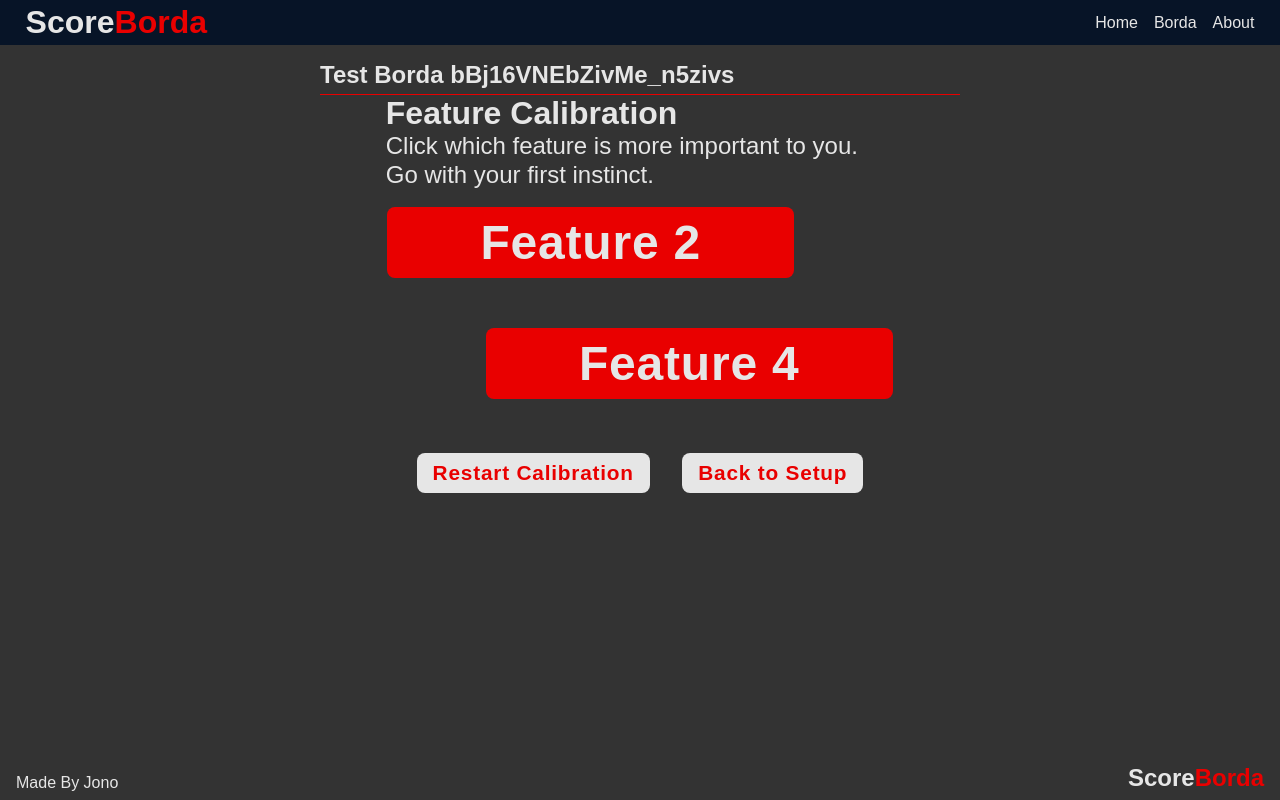
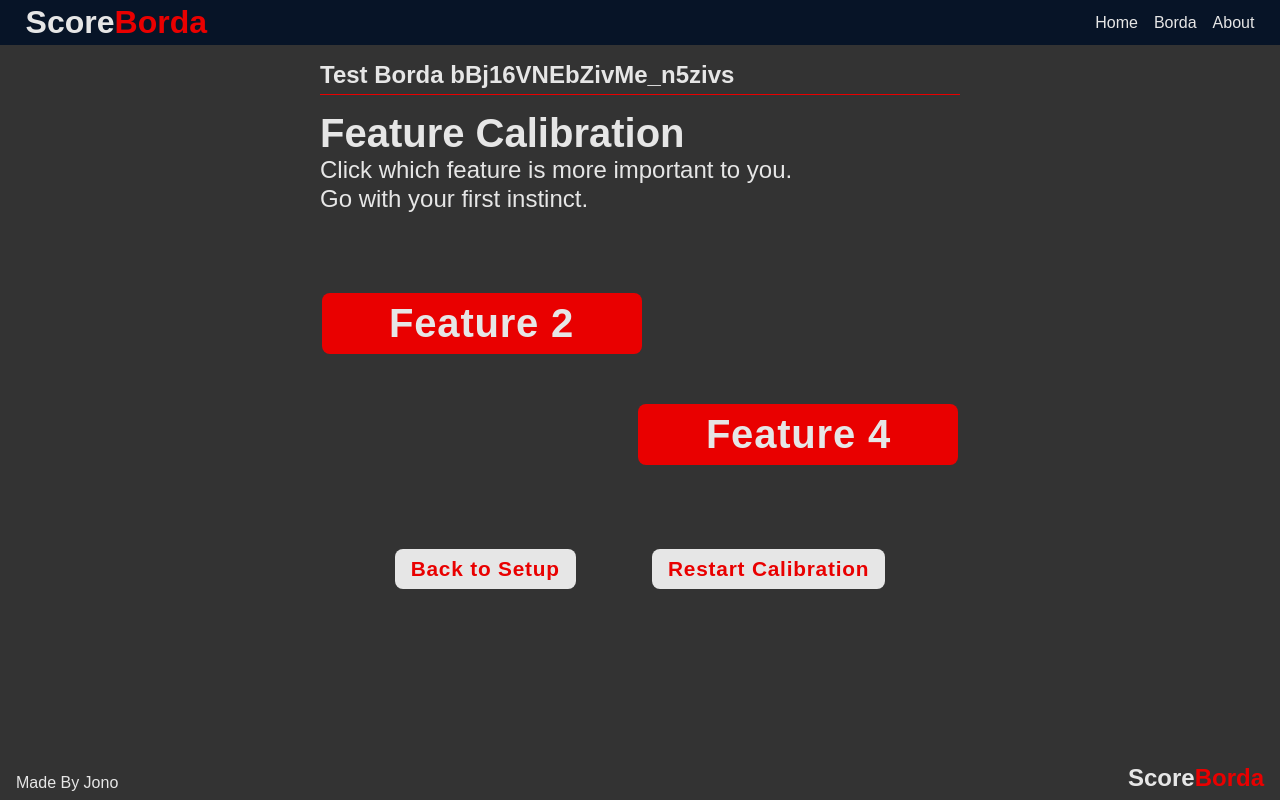
Before and after one commit to JonoAugustine/ScoreBorda, a Next.js app: page /borda in a window 1280 px wide. Both pictures are taken after a click on the button "Go To Calibration". Built offline with nearby package versions, Linux system fonts and the light colour scheme.

Commit message:
feat: improve calibration layout and style

```diff
--- a/src/Screens/FeatureCalibration.tsx
+++ b/src/Screens/FeatureCalibration.tsx
@@ -61,7 +61,7 @@ export default function FeatureCalibration({
   return (
     <div className="screen calibration">
       <header>
-        <h1>Feature Calibration</h1>
+        <h2>Feature Calibration</h2>
         <p>Click which feature is more important to you.</p>
         <p>Go with your first instinct.</p>
       </header>
@@ -71,19 +71,19 @@ export default function FeatureCalibration({
       </section>
       <div className="progress-buttons">
         <button
+          onClick={cancel}
+          style={{ alignSelf: "flex-start" }}
+          className="invert"
+        >
+          Back to Setup
+        </button>
+        <button
           onClick={restart}
           style={{ alignSelf: "flex-start" }}
           className="invert"
         >
           Restart Calibration
         </button>
-        <button
-          onClick={cancel}
-          style={{ alignSelf: "flex-start" }}
-          className="invert"
-        >
-          Back to Setup
-        </button>
       </div>
     </div>
   )
--- a/src/style/screens/_calibration.scss
+++ b/src/style/screens/_calibration.scss
@@ -8,6 +8,9 @@
 
   display: flex;
   flex-direction: column;
+  justify-content: space-between;
+  gap: 20px;
+  min-height: 60vh;
 
   .calibration-buttons {
     margin-top: 2vh;
@@ -16,27 +19,26 @@
     justify-content: space-between;
 
     button {
-      font-size: 3rem;
+      font-size: 5vh;
       min-width: fit-content;
+      width: 50%;
 
       &:first-child {
         margin-right: auto;
-        width: 80%;
       }
 
       &:last-child {
         margin-top: 3rem;
-        width: 80%;
         margin-left: auto;
       }
     }
   }
 
   .progress-buttons {
+    margin-top: 20px;
     display: flex;
+    width: 100%;
     flex-wrap: wrap;
-    max-width: 80vw;
-    margin-top: 10%;
     justify-content: space-evenly;
 
     button {
--- a/src/style/screens/_screen.scss
+++ b/src/style/screens/_screen.scss
@@ -1,5 +1,11 @@
 @mixin screen {
-  // This is a placeholder for the screen class
+  margin-top: 2vh;
+  width: 100%;
+
+  h2 {
+    font-size: 5vh;
+  }
+
   h3 {
     font-size: 2rem;
   }
--- a/src/style/screens/_setup.scss
+++ b/src/style/screens/_setup.scss
@@ -5,7 +5,6 @@
 .screen.entity-setup {
   @include screen;
 
-  margin-top: 2vh;
   display: grid;
   grid-template-rows: 1fr auto;
   gap: 2rem;
```
